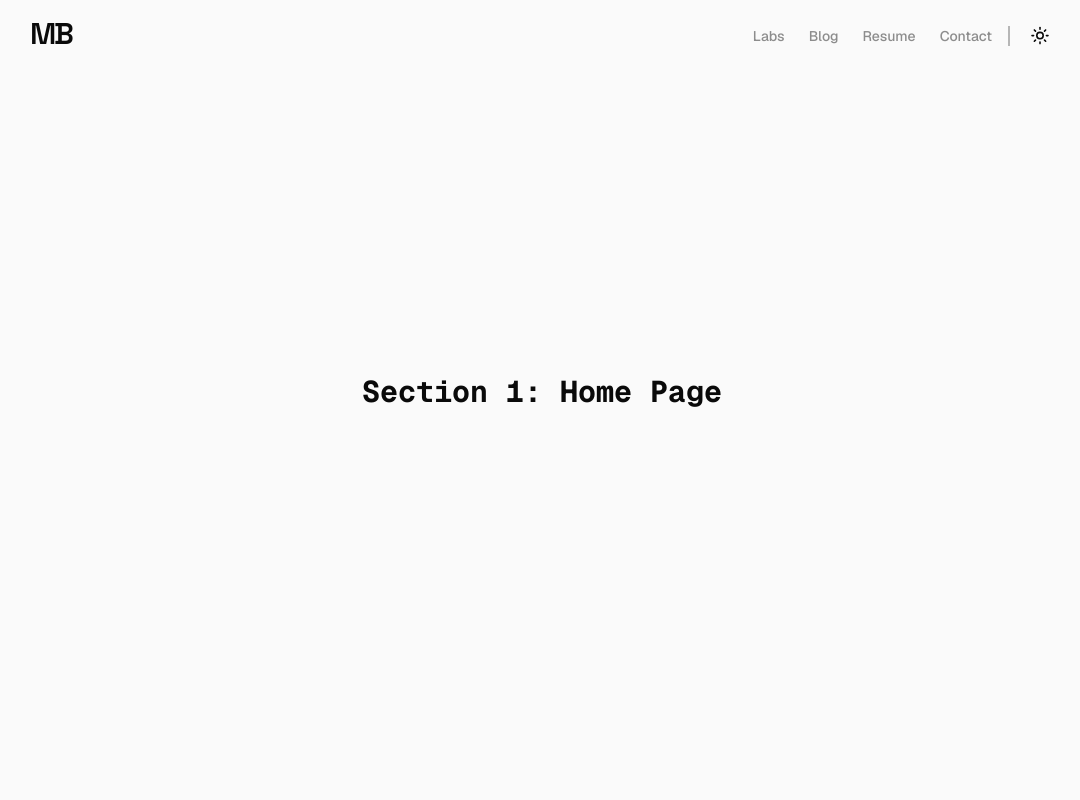
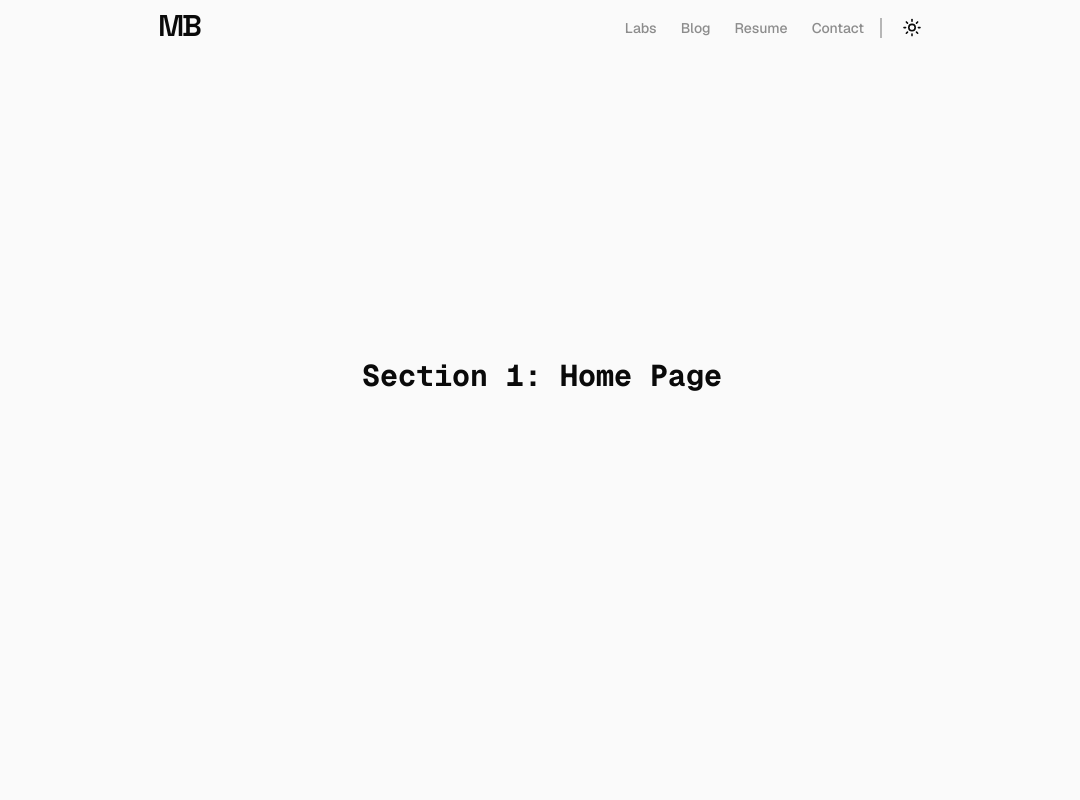
Before and after one commit to the-mainak-banerjee/themainakb-portfolio, a Next.js app: page / in a window 1280 px wide. Shown: the top 800 px of the page, without its empty margins (98-1178 px from the left). Built offline with nearby package versions, Linux system fonts and the light colour scheme.

Commit message:
updated nav bar styles

```diff
--- a/app/globals.css
+++ b/app/globals.css
@@ -172,17 +172,16 @@
   }
 }
 
-
 .container {
   width: 100%;
-  max-width: 56rem; /* 896px */
+  max-width: 48rem; /* 768px */
   margin-inline: auto;
-  padding-inline: 1.5rem;  /*24px */
+  padding-inline: 0.5rem;  /*8px */
 }
 
 @media (min-width: 768px) {
   .container {
-    padding-inline: 2rem;  /*32px */
+    padding-inline: 1rem;  /*16px */
   }
 }
 
@@ -191,9 +190,3 @@
     padding-inline: 0;
   }
 }
-
-@media (min-width: 1280px) {
-  .container {
-    max-width: 64rem;    /* 1024px */
-  }
-}
--- a/components/headers/site-header.tsx
+++ b/components/headers/site-header.tsx
@@ -5,14 +5,18 @@ import ThemeSwitcher from "./theme-switcher";
 
 function SiteHeader() {
   return (
-    <header className="container my-4 flex items-center justify-between">
-      <PrimaryLogo />
-      <div className="divide-x-2 divide-muted-foreground/50 flex items-center gap-4">
-        <SiteNavDesktop />
-        <ThemeSwitcher />
-      </div>
+    <>
+      <header className="bg-background supports-backdrop-filter:bg-background/60 z-50 backdrop-blur sticky top-0">
+        <div className="container flex items-center justify-between py-2">
+          <PrimaryLogo />
+          <div className="divide-muted-foreground/50 flex items-center gap-4 divide-x-2">
+            <SiteNavDesktop />
+            <ThemeSwitcher />
+          </div>
+        </div>
+      </header>
       <SiteNavMobile />
-    </header>
+    </>
   );
 }
 
--- a/components/headers/site-nav-mobile.tsx
+++ b/components/headers/site-nav-mobile.tsx
@@ -24,9 +24,10 @@ function SiteNavMobile() {
 
   return (
     <motion.nav
-      animate={{ scale: isCompact ? 0.8 : 1}}
+      animate={{ scale: isCompact ? 0.8 : 1 }}
       transition={{ duration: 0.3, ease: "easeOut" }}
-      className="bg-accent border-foreground/20 fixed right-1/2 bottom-4 left-1/2 flex w-[80vw] -translate-x-1/2 items-center justify-around rounded-xl border px-2 py-2 md:hidden">
+      className="bg-accent supports-backdrop-filter:bg-accent/60 border-foreground/20 fixed right-1/2 bottom-4 left-1/2 flex w-[80vw] -translate-x-1/2 items-center justify-around rounded-xl border px-2 py-2 backdrop-blur md:hidden"
+    >
       {MOBILE_NAV.map((item) => {
         const isActiveItem = pathName === item.href;
 
@@ -39,7 +40,7 @@ function SiteNavMobile() {
               isActiveItem && "text-foreground",
             )}
             onClick={() => {
-              if(!isCompact) return;
+              if (!isCompact) return;
               setIsCompact(false);
             }}
           >
```
